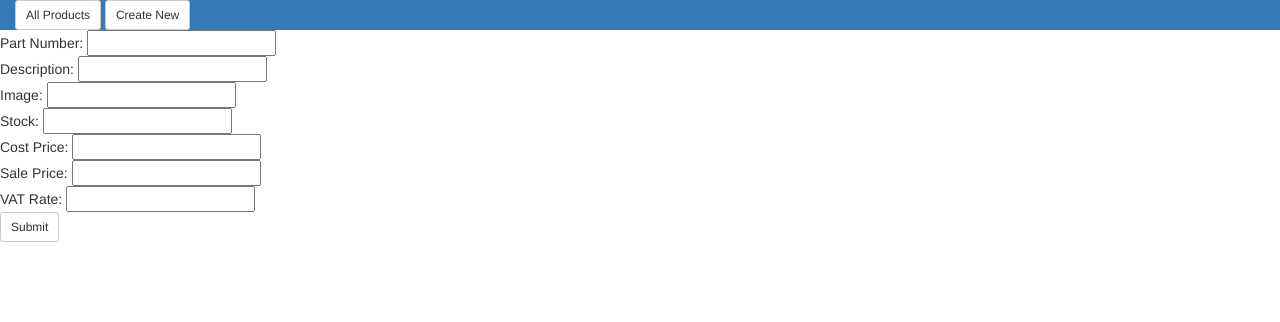
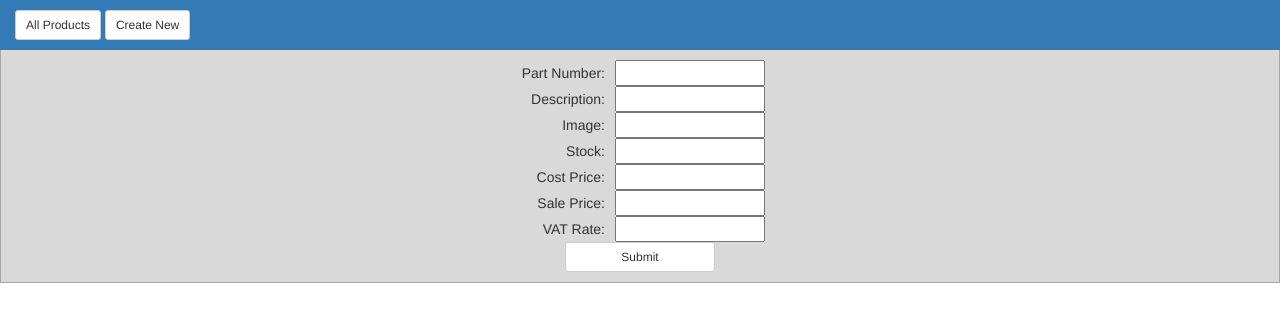
Before and after one commit to kingbonio/PHP-OOP-MVC-SQL-Example, a PHP site: page /create.php in a window 1280 px wide. Shown: the top 322 px of the page. Run offline with PHP 8.4, Linux system fonts and the light colour scheme; some libraries are stand-ins or nearby versions.

Commit message:
Sass styled fully, producing correct confirmation messages, images sorted, tidied php

```diff
--- a/confirm.php
+++ b/confirm.php
@@ -4,8 +4,7 @@ include 'partials/nav.php'
 ?>
 
 
-
-<container class="confirmation">
+<container class="single-product">
 	<div class="output">
 	<?php
 
--- a/controller/productscontroller.php
+++ b/controller/productscontroller.php
@@ -19,16 +19,16 @@ class ProductsController {
 	public function create($partNumber, $description, $image, $stock, $costPrice, $salePrice, $vatRate){
 
 		$product = Product::getSingle($partNumber);
-		print_r($product);
 
 		if ((!is_int($partNumber)) && (strlen((string)$partNumber)) != 8){
-			echo "<br />The format for your part number must be 8 digits of numbers 0-9"
-			. "<br /><a href='#' onclick='window.history.back(); return false;'>Back</a>";
+			echo "<div class='confirmation center'><br />The format for your part number must be 8 digits of numbers 0-9"
+			. "<br /><a href='#' onclick='window.history.back(); return false;'>Back</a></div>";
 		} elseif ($product->partnumber != NULL){
-			echo "<br />Part number already exists"
-			. "<br /><a href='#' onclick='window.history.back(); return false;'>Back</a>";
+			echo "<div class='confirmation center'><br />Part number already exists"
+			. "<br /><a href='#' class='edit-button btn btn-sm btn-default' onclick='window.history.back(); return false;'>Back</a></div>";
 		} else {
 			Product::create($partNumber, $description, $image, $stock, $costPrice, $salePrice, $vatRate);
+			echo "<div class='confirmation center'><br />Successfully create new product</div>";
       		self::printSingle($partNumber);
 		}
 	}
@@ -36,15 +36,15 @@ class ProductsController {
 	public function edit($originalPartNumber, $partNumber, $description, $image, $stock, $costPrice, $salePrice, $vatRate){
 		$product = Product::getSingle($partNumber);
 		if (($partNumber != $originalPartNumber) && ($product->partnumber != NULL)){
-			echo "<br />Part number already exists"
-			. "<br /><a href='#' onclick='window.history.back(); return false;'>Back</a>";
+			echo "<div class='confirmation center'><br />Part number already exists"
+			. "<br /><a href='#' class='edit-button btn btn-sm btn-default' onclick='window.history.back(); return false;'>Back</a></div>";
 		} elseif((!is_int($partNumber)) && (strlen((string)$partNumber)) != 8){
-			echo "<br />The format for your part number must be 8 digits of numbers 0-9"
-			. "<br /><a href='#' onclick='window.history.back(); return false;'>Back</a>";
+			echo "<div class='confirmation center'><br />The format for your part number must be 8 digits of numbers 0-9"
+			. "<br /><a href='#' class='edit-button btn btn-sm btn-default' onclick='window.history.back(); return false;'>Back</a></div>";
 
 		}else{
 			Product::edit($originalPartNumber, $partNumber, $description, $image, $stock, $costPrice, $salePrice, $vatRate);
-			echo "<br />You have succesfully edited the part number " . $partNumber . "<br />";
+			echo "<div class='confirmation center'><br />You have succesfully edited the part number " . $partNumber . "<br /></div>";
 			self::printSingle($partNumber);
   		}
 
--- a/create.php
+++ b/create.php
@@ -1,7 +1,12 @@
 <?php
 include 'partials/header.php';
 include 'partials/nav.php';
+?>
 
+
+<container class='create-form'>
+	<div class='create-block center'>
+	<?php
 
 	require_once('model/connection.php');
 	require_once('controller/productscontroller.php');
@@ -9,14 +14,19 @@ include 'model/products.php';
 
 	echo '<form action="confirm.php" method="post">
 			<input type="text" value="create" name="action" style="display:none;"><br />
-		<span class="input-name">Part Number: </span><input type="text" name="partnumber"><br />
-		<span class="input-name">Description: </span><input type="text" name="description"><br />
-		<span class="input-name">Image: </span><input type="text" name="image"><br />
-		<span class="input-name">Stock: </span><input type="text" name="stock"><br />
-		<span class="input-name">Cost Price: </span><input type="text" name="costprice"><br />
-		<span class="input-name">Sale Price: </span><input type="text" name="saleprice"><br />
-		<span class="input-name">VAT Rate: </span><input type="text" name="vatrate"><br />
+			<span class="input-name center">Part Number: </span><input type="text" name="partnumber"><br />
+			<span class="input-name center">Description: </span><input type="text" name="description"><br />
+			<span class="input-name center">Image: </span><input type="text" name="image"><br />
+			<span class="input-name center">Stock: </span><input type="text" name="stock"><br />
+			<span class="input-name center">Cost Price: </span><input type="text" name="costprice"><br />
+			<span class="input-name center">Sale Price: </span><input type="text" name="saleprice"><br />
+			<span class="input-name center">VAT Rate: </span><input type="text" name="vatrate"><br />
 			<input type="submit" class="btn btn-sm btn-default">
 			</form>';
+	?>
+	</div>
+</container>
+
+<?php
 include 'partials/footer.php';
 ?>
--- a/css/styles.min.css
+++ b/css/styles.min.css
@@ -1 +1 @@
-.center{text-align:center}body{font:100% Helvetica,sans-serif;color:red}.all-products-table{max-width:800px}.all-products-table .product-block{border:1px solid red;background-color:grey}.all-products-table .product-block .product-image{border:2px solid grey;height:100px}
+.all-products-table,.single-product{max-width:800px}.header-nav{padding:10px;margin-bottom:10px}.center{text-align:center}body{font:100% Helvetica,sans-serif;color:red}.all-products-table .product-block{padding:10px;border:1px solid #a6a6a6;background-color:#d9d9d9}.all-products-table .product-block .product-image{border:2px solid #a6a6a6;width:150px}.single-product .product-block{padding:10px;border:1px solid #a6a6a6;background-color:#d9d9d9}.single-product .product-block .product-image{border:2px solid #a6a6a6;width:150px}.edit-form .edit-block{padding:10px;border:1px solid #a6a6a6;background-color:#d9d9d9}.edit-form .edit-block .product-image{border:1px solid #a6a6a6;width:150px}.edit-form .edit-block .input-name{padding-right:10px;text-align:right;width:100px;display:inline-block}.edit-form .edit-block input{width:150px}.create-form .create-block{padding:10px;border:1px solid #a6a6a6;background-color:#d9d9d9}.create-form .create-block .input-name{padding-right:10px;text-align:right;width:100px;display:inline-block}.create-form .create-block input{width:150px}
--- a/product.php
+++ b/product.php
@@ -14,6 +14,7 @@ include 'partials/nav.php'
 
 ?>
 
+<container class="single-product">
 	<?php
 
 	if (!isset($_GET['partnumber'])){
@@ -23,6 +24,7 @@ if (!isset($_GET['partnumber'])){
 	}
 
 	?>
+</container>
 
 
 
--- a/scss/_common.scss
+++ b/scss/_common.scss
@@ -3,6 +3,7 @@ $primary-color: red;
 
 .header-nav{
 	padding: 10px;
+	margin-bottom: 10px;
 }
 
 .center{
--- a/scss/_products.scss
+++ b/scss/_products.scss
@@ -1,21 +1,65 @@
 .all-products-table{
 	max-width: 800px;
 	.product-block{
-		border: solid red 1px;
-		background-color: grey;
+		padding: 10px;
+		border: solid #a6a6a6 1px;
+		background-color: #d9d9d9;
 		.product-image{
-			border: solid grey 2px;
-			height: 100px;
-		}
-	}
-}.single-product{
-	max-width: 800px;
-	.product-block{
-		border: solid red 1px;
-		background-color: grey;
-		.product-image{
-			border: solid grey 2px;
-			height: 100px;
+			border: solid #a6a6a6 2px;
+			width: 150px;
 		}
 	}
 }
+
+
+.single-product{
+	max-width: 800px;
+	.product-block{
+		padding: 10px;
+		border: solid #a6a6a6 1px;
+		background-color: #d9d9d9;
+		.product-image{
+			border: solid #a6a6a6 2px;
+			width: 150px;
+		}
+	}
+}
+
+.edit-form{
+	.edit-block{
+		padding: 10px;
+		border: solid #a6a6a6 1px;
+		background-color: #d9d9d9;
+		.product-image{
+			border: solid #a6a6a6 1px;
+			width: 150px;
+		}
+		.input-name{
+			padding-right: 10px;
+			text-align: right;
+			width: 100px;
+			display: inline-block;
+		}
+		input{
+			width: 150px;
+		}
+	}
+}
+
+.create-form{
+	.create-block{
+		padding: 10px;
+		border: solid #a6a6a6 1px;
+		background-color: #d9d9d9;
+		.input-name{
+			padding-right: 10px;
+			text-align: right;
+			width: 100px;
+			display:inline-block;
+
+		}
+		input{
+			width: 150px;
+		}
+	}
+}
```
Also changed, not shown: css/styles.css (+64 -4 lines), edit.php (+14 -10 lines), view/allproducts.php (+14 -14 lines), view/singleproduct.php (+6 -6 lines), 1 other file. Lines whose indentation alone changed are shown as unchanged.
